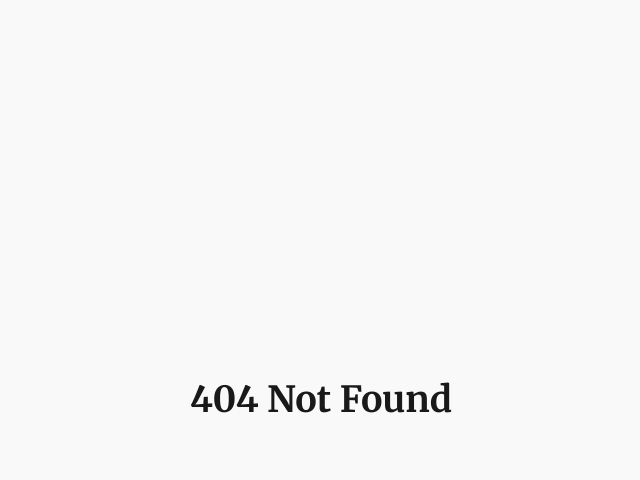
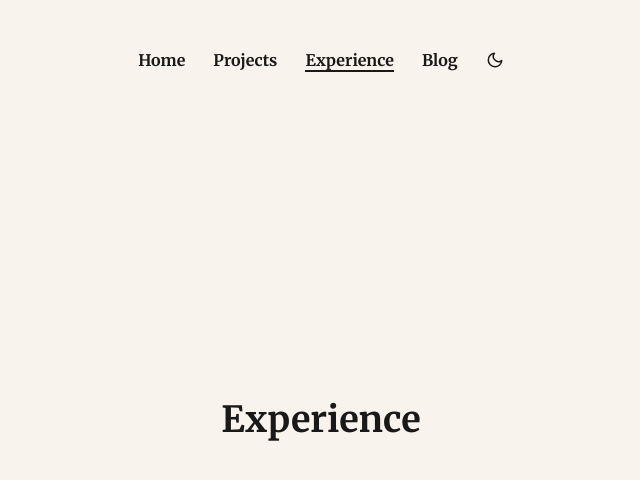
Before and after one commit to anish-u/uanish.com, a Next.js app: page /experience in a window 1280 px wide. Before the commit this address had no page. Shown: the top 480 px of the page, without its empty margins (319-959 px from the left). Built offline with nearby package versions, Linux system fonts and the light colour scheme.

Commit message:
chore: implement navbar along with pages setup

```diff
--- /dev/null
+++ b/src/app/(routes)/blog/page.tsx
@@ -0,0 +1,7 @@
+export default function Home() {
+  return (
+    <div className="flex h-full items-center justify-center">
+      <p className="font-serif text-4xl font-bold">Blogs</p>
+    </div>
+  );
+}
--- /dev/null
+++ b/src/app/(routes)/experience/page.tsx
@@ -0,0 +1,7 @@
+export default function Home() {
+  return (
+    <div className="flex h-full items-center justify-center">
+      <p className="font-serif text-4xl font-bold">Experience</p>
+    </div>
+  );
+}
--- /dev/null
+++ b/src/app/(routes)/projects/page.tsx
@@ -0,0 +1,7 @@
+export default function Home() {
+  return (
+    <div className="flex h-full items-center justify-center">
+      <p className="font-serif text-4xl font-bold">Projects</p>
+    </div>
+  );
+}
--- a/src/app/globals.css
+++ b/src/app/globals.css
@@ -10,7 +10,7 @@
   --color-white: #ffffff;
   --color-black: #000000;
 
-  --color-white-base: #f9f9f9;
+  --color-white-base: #f9f3ed;
   --color-black-base: #191919;
   --color-grey-base: #808080;
 
--- a/src/app/layout.tsx
+++ b/src/app/layout.tsx
@@ -1,5 +1,7 @@
 import type { Metadata } from "next";
 import { Merriweather } from "next/font/google";
+
+import NavBar from "@/components/common/navbar";
 
 import { Providers } from "@/contexts/providers";
 
@@ -54,12 +56,15 @@ export default function RootLayout({
       </head>
       <body
         className={cn(
-          "dark:text-white-base dark:bg-black-base text-black-base bg-white-base flex h-screen min-w-screen flex-col antialiased",
+          "dark:text-white-base dark:bg-black-base text-black-base bg-white-base h-screen w-screen antialiased",
           merriweather.variable
         )}
       >
         <Providers>
-          <div className="flex-grow">{children}</div>
+          <div className="mx-auto flex h-full max-w-xl flex-col px-6 py-10 font-normal md:max-w-2xl lg:max-w-3xl">
+            <NavBar />
+            <div className="flex-grow">{children}</div>
+          </div>
         </Providers>
       </body>
     </html>
--- /dev/null
+++ b/src/components/common/navbar/index.tsx
@@ -0,0 +1,21 @@
+"use client";
+
+import ThemeSwitch from "@/components/common/theme-switcher";
+import NavBarItem from "@/components/ui/navbar-item";
+
+import { navBarLinks } from "@/constants/site-config";
+
+export default function NavBar() {
+  return (
+    <nav className="p-2">
+      <ul className="flex w-full items-center justify-between md:justify-center md:gap-7">
+        {navBarLinks.map((link) => (
+          <NavBarItem key={link.name} link={link} />
+        ))}
+        <li className="flex h-full w-fit items-center justify-center">
+          <ThemeSwitch />
+        </li>
+      </ul>
+    </nav>
+  );
+}
--- a/src/components/common/theme-switcher/index.tsx
+++ b/src/components/common/theme-switcher/index.tsx
@@ -9,27 +9,35 @@ export default function ThemeSwitch() {
   const [mounted, setMounted] = useState(false);
   const { setTheme, resolvedTheme } = useTheme();
 
-  useEffect(() => setMounted(true), []);
+  useEffect(() => {
+    setMounted(true);
+  }, []);
 
-  if (!mounted) return null;
-
-  if (resolvedTheme === "dark") {
+  if (!mounted || !resolvedTheme) {
     return (
-      <FiSun
-        onClick={() => setTheme("light")}
-        className="cursor-pointer"
-        aria-label="Switch to light mode"
-      />
+      <span
+        className="inline-flex items-center justify-center"
+        style={{ width: 18, height: 18 }}
+        aria-hidden="true"
+      >
+        <FiSun className="opacity-0" size={18} />
+      </span>
     );
   }
 
-  if (resolvedTheme === "light") {
-    return (
-      <FiMoon
-        onClick={() => setTheme("dark")}
-        className="cursor-pointer"
-        aria-label="Switch to dark mode"
-      />
-    );
-  }
+  return resolvedTheme === "dark" ? (
+    <FiSun
+      onClick={() => setTheme("light")}
+      className="cursor-pointer transition-opacity duration-200"
+      size={18}
+      aria-label="Switch to light mode"
+    />
+  ) : (
+    <FiMoon
+      onClick={() => setTheme("dark")}
+      className="cursor-pointer transition-opacity duration-200"
+      size={18}
+      aria-label="Switch to dark mode"
+    />
+  );
 }
--- /dev/null
+++ b/src/components/ui/navbar-item/index.tsx
@@ -0,0 +1,23 @@
+import Link from "next/link";
+import { usePathname } from "next/navigation";
+
+import { NavBarLink } from "@/interfaces/site-config";
+
+export interface NavBarItemProps {
+  link: NavBarLink;
+}
+
+export default function NavBarItem({ link }: NavBarItemProps) {
+  const pathname = usePathname();
+
+  return (
+    <li className="relative cursor-pointer font-serif text-sm font-bold md:text-base">
+      <Link
+        href={link.href}
+        className={`before:bg-black-base dark:before:bg-white-base pb-1 transition-all duration-500 before:absolute before:bottom-0 before:left-0 before:h-[2px] before:w-0 before:transition-all before:duration-500 hover:before:w-full ${pathname === link.href ? "before:w-full" : "before:w-0"}`}
+      >
+        {link.name}
+      </Link>
+    </li>
+  );
+}
--- a/src/constants/site-config.ts
+++ b/src/constants/site-config.ts
@@ -1,11 +1,32 @@
-export type SiteConfig = {
-  title: string;
-  description: string;
-  url: string;
-};
+import { NavBarLink, SiteConfig } from "@/interfaces/site-config";
 
+/**
+ * Site config for meta tags
+ */
 export const siteConfig: SiteConfig = {
   title: "Anish Ummenthala",
   description: "Anish's Portfolio",
   url: "https://uanish.com",
 };
+
+/**
+ * Navbar links
+ */
+export const navBarLinks: NavBarLink[] = [
+  {
+    name: "Home",
+    href: "/",
+  },
+  {
+    name: "Projects",
+    href: "/projects",
+  },
+  {
+    name: "Experience",
+    href: "/experience",
+  },
+  {
+    name: "Blog",
+    href: "/blog",
+  },
+];
--- /dev/null
+++ b/src/interfaces/site-config.ts
@@ -0,0 +1,16 @@
+/**
+ * Interface for site config - title, description, url
+ */
+export type SiteConfig = {
+  title: string;
+  description: string;
+  url: string;
+};
+
+/**
+ * Interface for navigation links - name, href
+ */
+export type NavBarLink = {
+  name: string;
+  href: string;
+};
--- a/src/utils/cn.ts
+++ b/src/utils/cn.ts
@@ -1,6 +1,12 @@
 import { type ClassValue, clsx } from "clsx";
 import { twMerge } from "tailwind-merge";
 
+/**
+ * Function to merge Tailwind classes
+ *
+ * @param inputs Tailwind classes
+ * @returns Merged Tailwind classes
+ */
 export function cn(...inputs: ClassValue[]) {
   return twMerge(clsx(inputs));
 }
```
